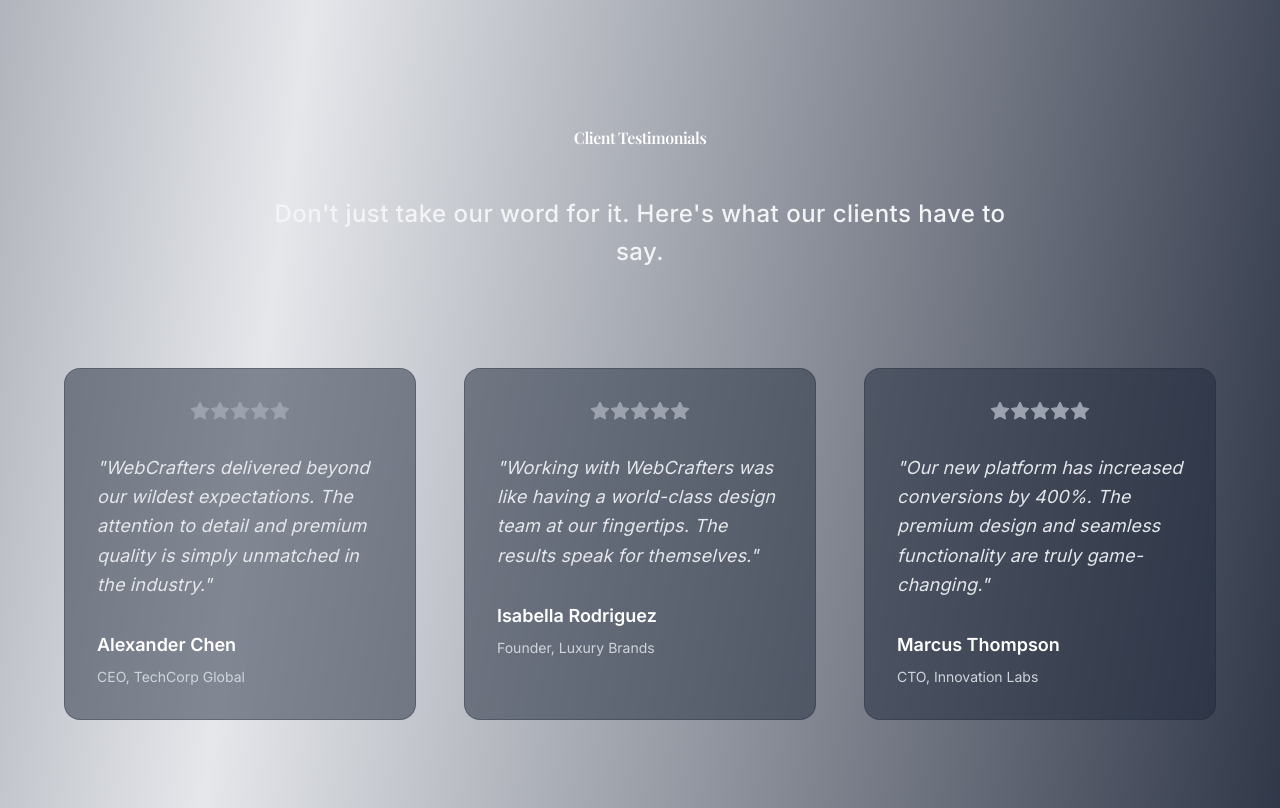
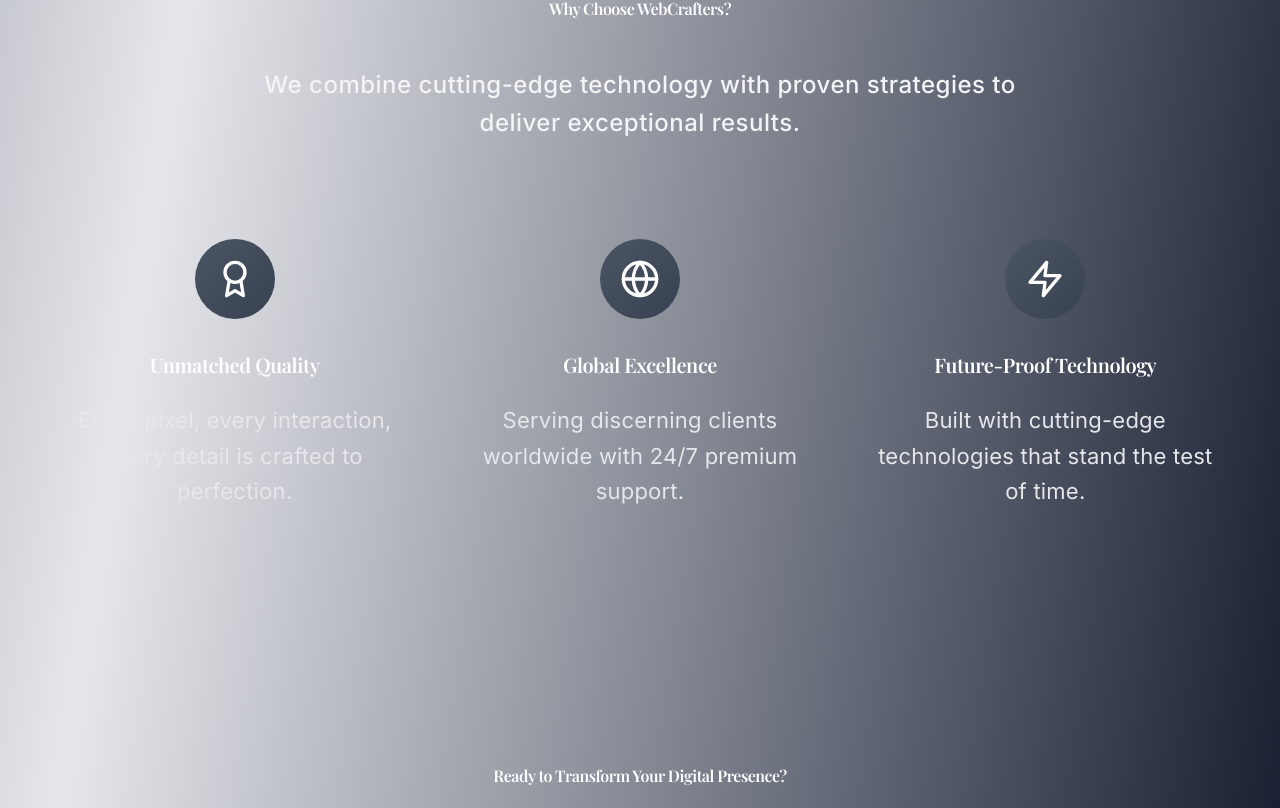
Before and after one commit to autonomyowner/WebCrafters, a React (Vite) app: page / in a window 1280 px wide. Shown: the part 7152-7960 px from the top of the page. Built offline with nearby package versions, Linux system fonts and the light colour scheme.

Commit message:
Remove main headings from hero sections in Work, Offers, and Contact pages

```diff
--- a/src/pages/Contact.tsx
+++ b/src/pages/Contact.tsx
@@ -83,11 +83,7 @@
               </span>
             </div>
 
-            <h1 className="mb-12 text-white">
-              Let's Create
-              <span className="block text-gray-400">Something</span>
-              Extraordinary
-            </h1>
+
             <p className="text-lead max-w-3xl mx-auto text-gray-100">
               Ready to transform your digital presence? Get in touch and let's discuss your project.
             </p>
--- a/src/pages/Home.tsx
+++ b/src/pages/Home.tsx
@@ -327,40 +327,7 @@
         </div>
       </section>
 
-      <div className="h-px bg-gradient-to-r from-transparent via-gray-600 to-transparent mx-8 my-16"></div>
 
-      {/* Testimonials Section */}
-      <section className="py-32">
-        <div className="container">
-          <div className="text-center mb-24 animate-fade-in">
-            <h2 className="mb-12 text-white">
-              Client Testimonials
-            </h2>
-            <p className="text-lead max-w-3xl mx-auto text-gray-100">
-              Don't just take our word for it. Here's what our clients have to say.
-            </p>
-          </div>
-
-          <div className="grid grid-cols-1 md:grid-cols-3 gap-12">
-            {testimonials.map((testimonial, index) => (
-              <div key={testimonial.name} className="bg-slate-800/50 border border-gray-800/30 backdrop-blur-sm p-8 rounded-2xl animate-fade-in hover:bg-slate-800/70 transition-all duration-300" style={{ animationDelay: `${index * 0.2}s` }}>
-                <div className="flex justify-center mb-8">
-                  {[...Array(testimonial.rating)].map((_, i) => (
-                    <Star key={i} className="w-5 h-5 text-gray-400 fill-current" />
-                  ))}
-                </div>
-                <p className="text-gray-200 mb-8 italic leading-relaxed text-lg">"{testimonial.content}"</p>
-                <div>
-                  <div className="font-semibold text-white mb-2 text-lg">{testimonial.name}</div>
-                  <div className="text-sm text-gray-300">{testimonial.role}</div>
-                </div>
-              </div>
-            ))}
-          </div>
-        </div>
-      </section>
-
-      <div className="h-px bg-gradient-to-r from-transparent via-gray-600 to-transparent mx-8 my-16"></div>
 
       {/* Why Choose Us Section */}
       <section className="py-32">
--- a/src/pages/Offers.tsx
+++ b/src/pages/Offers.tsx
@@ -123,11 +123,7 @@
               </span>
             </div>
 
-            <h1 className="mb-12 animate-fade-in text-white" style={{ animationDelay: '0.2s' }}>
-              Strategic
-              <span className="block bg-gradient-to-r from-gray-400 to-gray-500 bg-clip-text text-transparent">Partnerships</span>
-              & Premium Services
-            </h1>
+
 
             <p className="text-lead mb-16 max-w-3xl mx-auto animate-fade-in text-gray-100" style={{ animationDelay: '0.4s' }}>
               Elevate your business with our comprehensive web development services.
--- a/src/pages/Work.tsx
+++ b/src/pages/Work.tsx
@@ -89,10 +89,7 @@
               </span>
             </div>
 
-            <h1 className="mb-12 text-white">
-              Exceptional
-              <span className="block text-gray-400">Projects</span>
-            </h1>
+
             <p className="text-lead max-w-3xl mx-auto text-gray-100">
               Discover our latest projects and see how we transform visionary ideas
               into extraordinary digital experiences.
```
